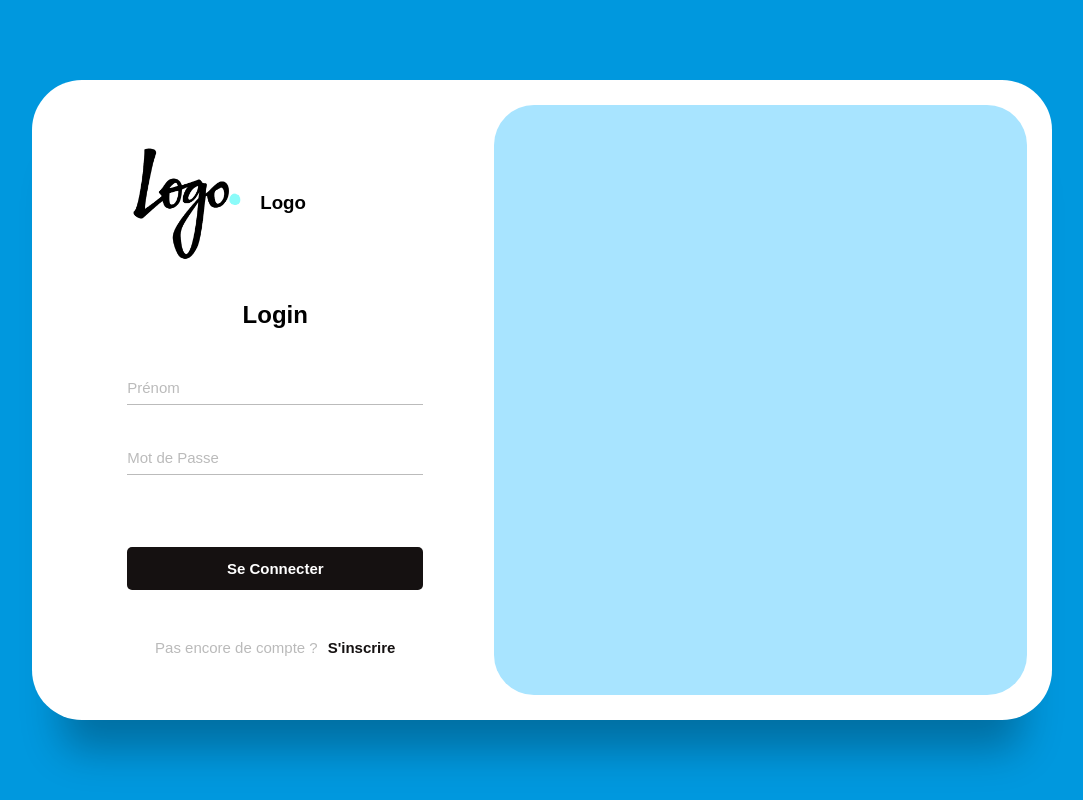
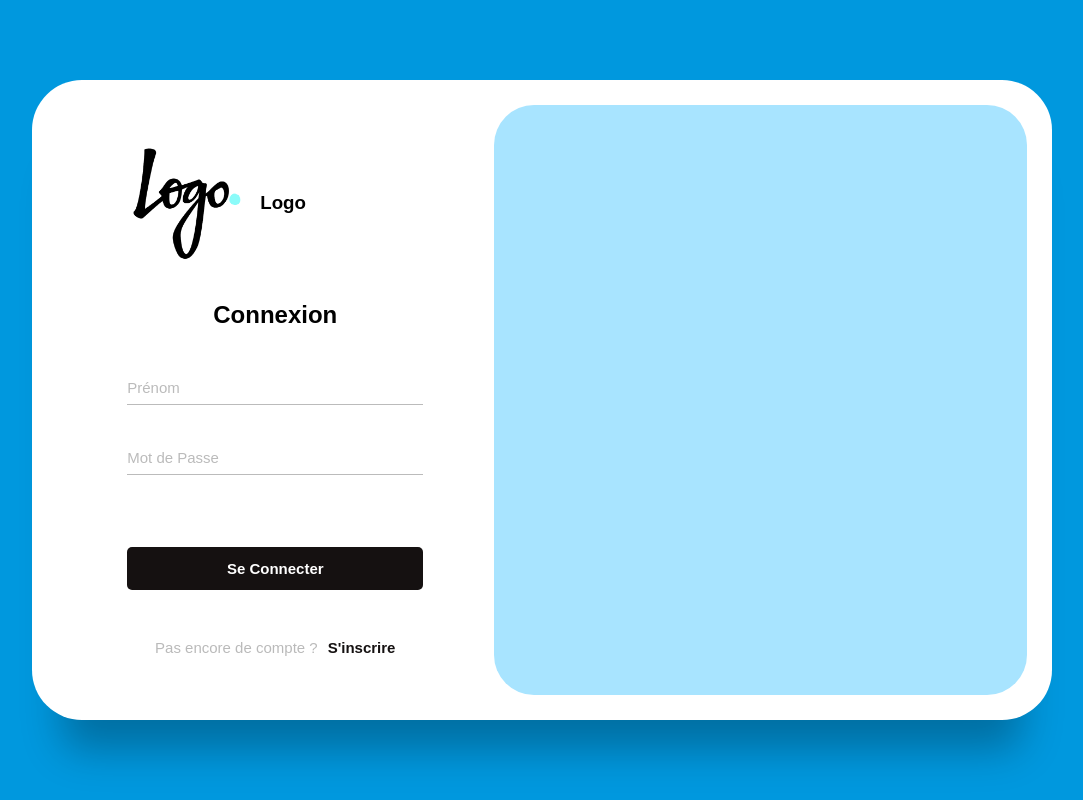
Before and after one commit to Livinien/Formulaire-en-PHP, a PHP site: page / in a window 1280 px wide. Shown: the whole page, without its empty margins (98-1181 px from the left). Run offline with PHP 8.4, Linux system fonts and the light colour scheme.

Commit message:
Changement des titres pour Inscription et Connexion

```diff
--- a/index.php
+++ b/index.php
@@ -25,7 +25,7 @@
                             <h3>Logo</h3>
                         </div>
                         <div class="heading">
-                            <h2>Login</h2>
+                            <h2>Connexion</h2>
                         </div>
 
                         <div class="actual-form">
@@ -56,7 +56,7 @@
                             <h3>Logo</h3>
                         </div>
                         <div class="heading">
-                            <h2>Sign Up</h2>
+                            <h2>Inscription</h2>
                         </div>
                         <div class="actual-form">
                             <div class="input-wrap">
```
